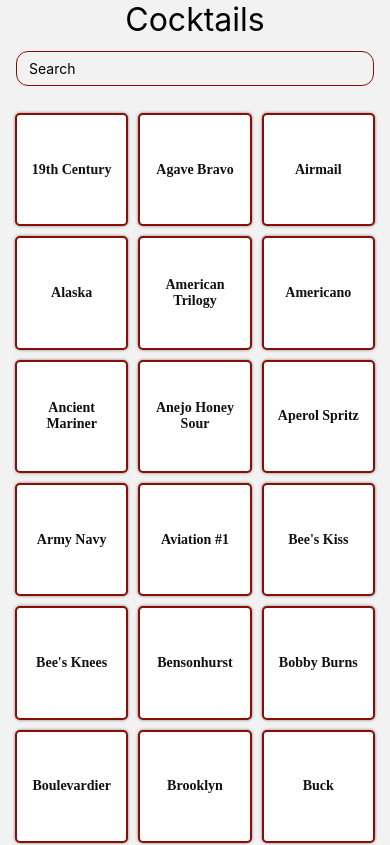
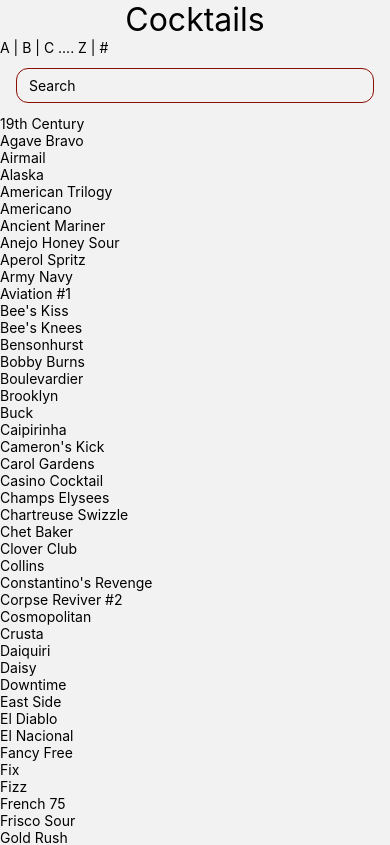
Before and after one commit to RnR63/Libations-Manual, a React Native app: screen /Home in a window 390 px wide. Shown: the top 845 px of the page. Built offline with nearby package versions, Linux system fonts and the light colour scheme.

Commit message:
reverted back to OG

```diff
--- a/src/components/MenuItem.js
+++ b/src/components/MenuItem.js
@@ -1,36 +1,12 @@
 import { Text, TouchableOpacity, StyleSheet } from "react-native";
 import { COLORS, FONTS } from "../styles/theme";
 
-export default function MenuItem({ item, handlePress, itemSize }) {
+export default function MenuItem({ item, handlePress }) {
   return (
-    <TouchableOpacity
-      style={[styles.cocktailBox, { width: itemSize, height: itemSize }]}
-      onPress={handlePress}
-    >
+    <TouchableOpacity onPress={handlePress}>
       <Text style={styles.cocktailText}>{item.name}</Text>
     </TouchableOpacity>
   );
 }
 
-const styles = StyleSheet.create({
-  cocktailBox: {
-    shadowColor: "#000",
-    // shadowOffset: { width: 0, height: 2 },
-    shadowOpacity: 0.5,
-    shadowRadius: 3,
-    backgroundColor: COLORS.text_white,
-    borderWidth: 2,
-    borderColor: COLORS.primary,
-    borderRadius: 5,
-    justifyContent: "center",
-    alignItems: "center",
-    margin: 5,
-  },
-  cocktailText: {
-    fontFamily: FONTS.peralta,
-    fontWeight: "bold",
-    textAlign: "center",
-    color: COLORS.text_dark,
-    padding: 5,
-  },
-});
+const styles = StyleSheet.create({});
--- a/src/screens/Home.js
+++ b/src/screens/Home.js
@@ -38,24 +38,19 @@ const Home = ({ navigation }) => {
     fetchCocktails();
   }, [search]);
 
-  const windowWidth = Dimensions.get("window").width;
-  const itemSize = (windowWidth - 50) / 3;
 
   return (
     <SafeAreaView style={styles.container}>
       <View>
         <Text style={styles.heading}>Cocktails</Text>
       </View>
-      {/* <View><Text>A | B | C .... Z | #</Text></View> */}
+      <View><Text>A | B | C .... Z | #</Text></View>
       <TextInput
         style={styles.searchContainer}
         placeholder="Search"
         onChangeText={debouncedHandleTextChange}
       />
       <FlatList
-        style={styles.flatList}
-        contentContainerStyle={styles.flatListContent}
-        numColumns={3}
         data={cocktails}
         keyExtractor={(item) => item.name}
         renderItem={({ item }) => (
@@ -66,10 +61,8 @@ const Home = ({ navigation }) => {
                 cocktail: item,
               });
             }}
-            itemSize={itemSize}
           />
         )}
-        columnWrappersytle={styles.row}
       />
     </SafeAreaView>
   );
@@ -78,16 +71,6 @@ const Home = ({ navigation }) => {
 const styles = StyleSheet.create({
   container: {
     flex: 1,
-  },
-  flatList: {
-    flex: 1,
-  },
-  flatListContent: {
-    padding: 10,
-  },
-  row: {
-    flex: 1,
-    justifyContent: "space-evenly",
   },
   heading: {
     font: FONTS.regular,
```
